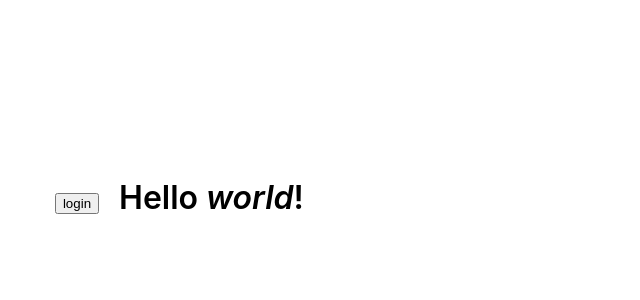
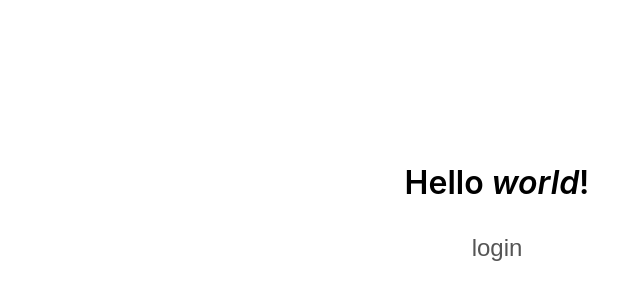
Before and after one commit to christojeffrey/markdown-viewer-next, a Next.js app: page / in a window 1280 px wide. Shown: the part 198-498 px from the top of the page, without its empty margins (143-783 px from the left). Built offline with nearby package versions, Linux system fonts and the light colour scheme.

Commit message:
style: same as pervious

```diff
--- a/pages/index.tsx
+++ b/pages/index.tsx
@@ -1,13 +1,38 @@
 import MarkdownViewer from "@/features/MarkdownViewer";
+import styles from "./index.module.css";
+import { useEffect, useState } from "react";
 
 export default function Home() {
+  const [isLoggedIn, setIsLoggedIn] = useState<boolean>();
+  useEffect(() => {
+    // check access_token from cookie
+    // if access_token is valid, setIsLoggedIn(true)
+    const accessToken = document.cookie.split("=")[1];
+    console.log("accessToken");
+    console.log(accessToken);
+    if (accessToken) setIsLoggedIn(true);
+    else setIsLoggedIn(false);
+    // else setIsLoggedIn(false)
+  }, []);
   const handleLogin = () => {
     window.location.href = "/login";
   };
+  const handleLogout = () => {
+    window.location.href = "/logout";
+  };
+
   return (
-    <>
-      <button onClick={handleLogin}>login</button>
+    <div className={styles.indexContainer}>
       <MarkdownViewer markdownString="# Hello *world*!" />
-    </>
+      {isLoggedIn ? (
+        <button className={styles.button} onClick={handleLogout}>
+          logout
+        </button>
+      ) : (
+        <button className={styles.button} onClick={handleLogin}>
+          login
+        </button>
+      )}
+    </div>
   );
 }
```
